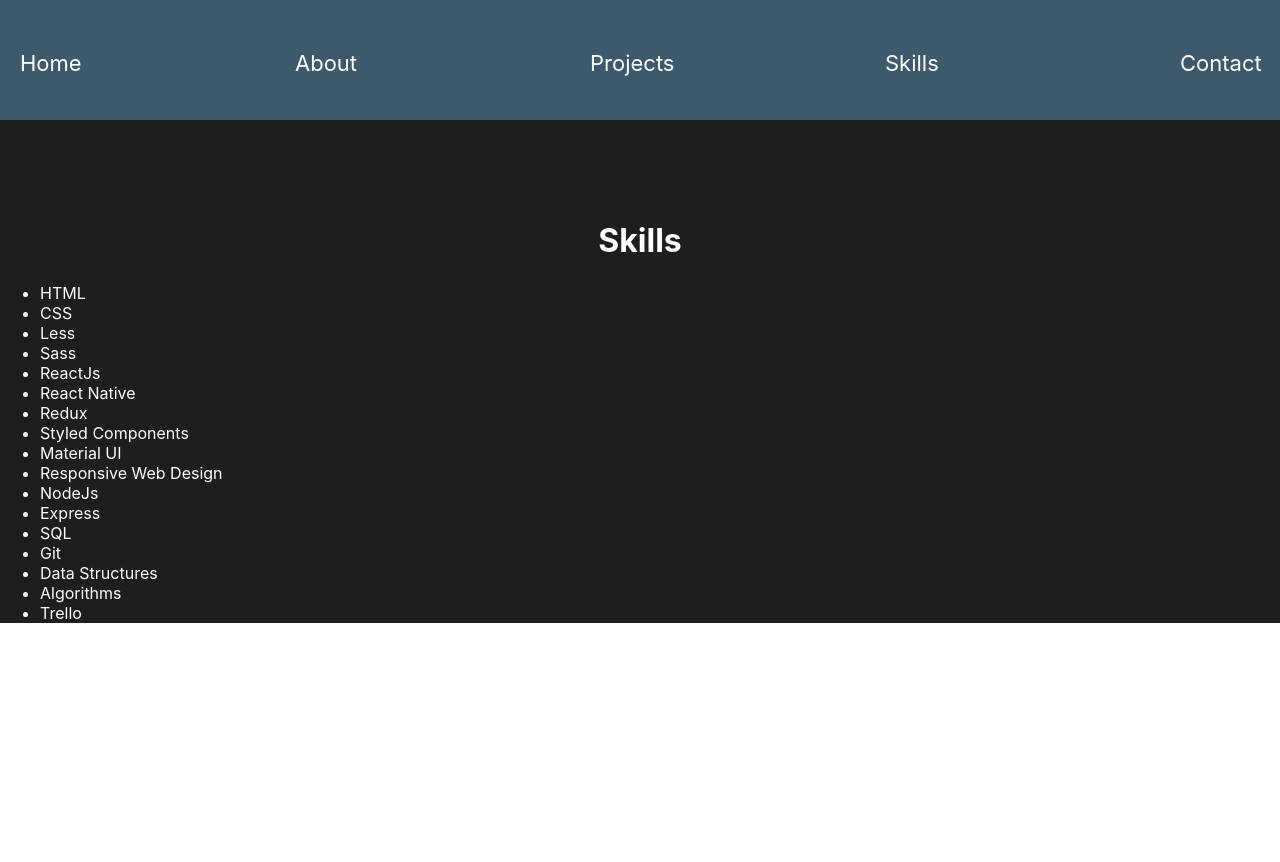
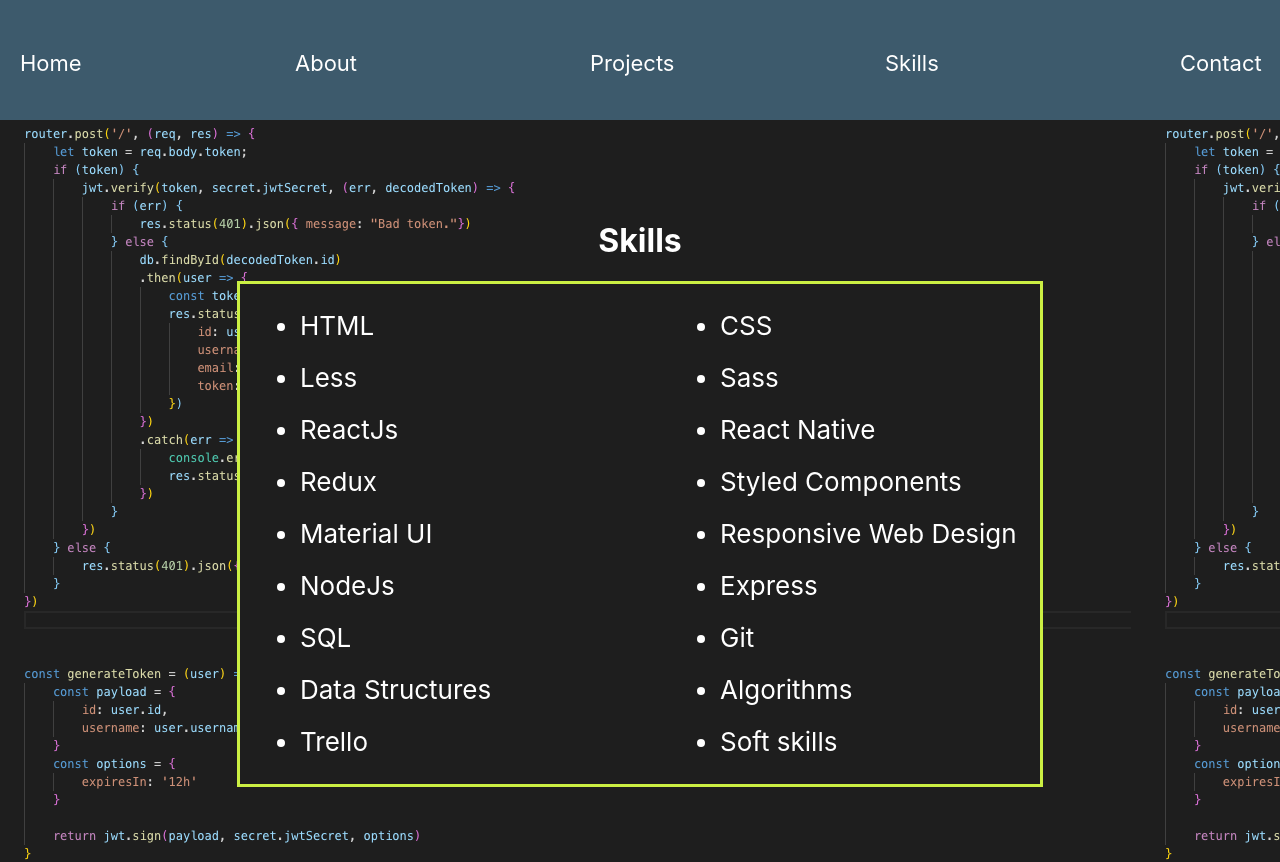
Before and after one commit to toddmckenzie/Portfolio, a React (Create React App) app in the folder port/: page /skills in a window 1280 px wide. Shown: the top 862 px of the page. Before the commit the page ends 800 px from the top, so only its background shows below. Built offline with nearby package versions, Linux system fonts and the light colour scheme.

Commit message:
skills page complete for now

```diff
--- a/port/src/components/skills.css
+++ b/port/src/components/skills.css
@@ -1,8 +1,36 @@
 .skills {
     padding-top: 200px;
-    background-color: rgb(30,30,30);
+    height: 100vh;
 }
+
 
 li {
     color: white;
+    font-size: 26px;
+    margin-left: 20px;
+    margin-right: 20px;
+    line-height: 2;
 }
+
+li:hover {
+    color: #CBEF43;
+}
+
+.box {
+    background-color: rgb(30,30,30);
+    width: 800px;
+    height: 500px;
+    margin: 0 auto;
+    border: 3px solid #CBEF43;
+}
+h1 {
+    margin-bottom: 20px;
+}
+
+.row {
+    display: flex;
+}
+
+.li-1 {
+    width: 50%;
+}
--- a/port/src/components/skills.js
+++ b/port/src/components/skills.js
@@ -1,5 +1,7 @@
 import React, { useState, useEffect } from 'react';
 import './skills.css';
+import code from '../img/code-be.png';
+
 
 const Skills = () => {
     const [ title, setTitle ] = useState('')
@@ -16,27 +18,48 @@
     },[title, i])
 
     return (
-        <div className="skills">
+        <div className="skills" style={{backgroundImage: `url(${code})`}}>
             <h1>{title}</h1>
+            <div className="box">
                 <ul>
-                <li>HTML</li>
+                <div className="row">
+                    <li className="li-1">HTML</li>
                     <li>CSS</li>
-                <li>Less</li>
+                </div>
+                <div className="row">
+                    <li className="li-1">Less</li>
                     <li>Sass</li>
-                <li>ReactJs</li>
+                </div>
+                <div className="row">
+                    <li className="li-1">ReactJs</li>
                     <li>React Native</li>
-                <li>Redux</li>
+                </div>
+                <div className="row">
+                    <li className="li-1">Redux</li>
                     <li>Styled Components</li>
-                <li>Material UI</li>
+                </div>
+                <div className="row">
+                    <li className="li-1">Material UI</li>
                     <li>Responsive Web Design</li>
-                <li>NodeJs</li>
+                </div>
+                <div className="row">
+                    <li className="li-1">NodeJs</li>
                     <li>Express</li>
-                <li>SQL</li>
+                </div>
+                <div className="row">
+                    <li className="li-1">SQL</li>
                     <li>Git</li>
-                <li>Data Structures</li>
+                </div>
+                <div className="row">
+                    <li className="li-1">Data Structures</li>
                     <li>Algorithms</li>
-                <li>Trello</li>
+                </div>
+                <div className="row">
+                    <li className="li-1">Trello</li>
+                    <li>Soft skills</li>
+                </div>
                 </ul>
+            </div>
         </div>
     )
 }
```
Lines whose indentation alone changed are shown as unchanged.
